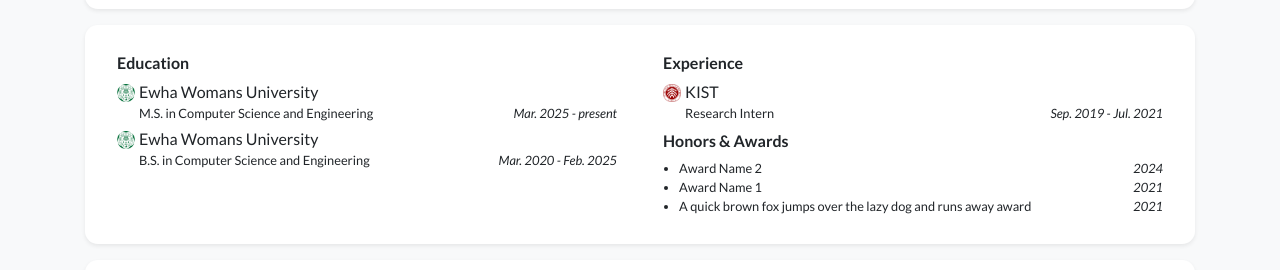
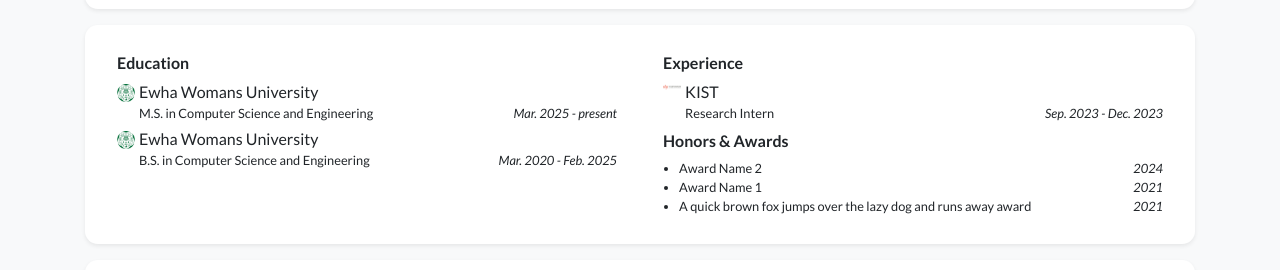
Before and after one commit to yrlso/yrlso.github.io, a Jekyll site: the page built from index.html, in a window 1280 px wide and 900 px high, scrolled down 317 px. Shown: the part 155-425 px from the top of the window. Built offline with Jekyll 4.4.1, drawn with Linux system fonts in a browser that asks for light colours; nearby versions of some CDN libraries; a style sheet for code colours, icons or effects is not loaded.

Commit message:
Update KIST logo and internship dates

```diff
--- a/_data/profile.yml
+++ b/_data/profile.yml
@@ -43,9 +43,9 @@ education:
 
 experience:
 - name: KIST
-  logo: /assets/images/badges/PKU_red.png
+  logo: /assets/images/badges/KIST_CI.png
   position: Research Intern
-  date: Sep. 2019 - Jul. 2021
+  date: Sep. 2023 - Dec. 2023
 
 awards:
 - name: Award Name 2
```
